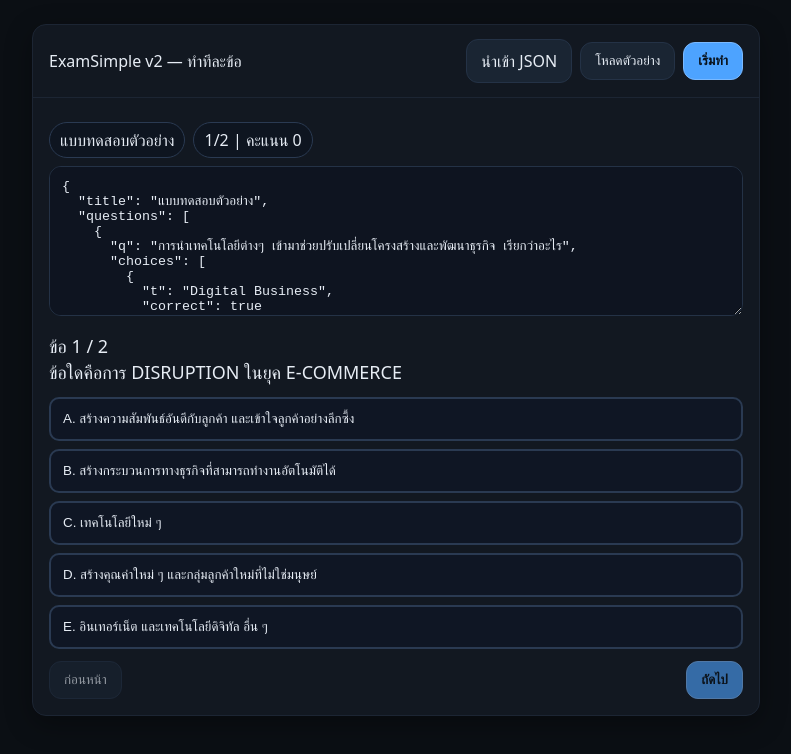
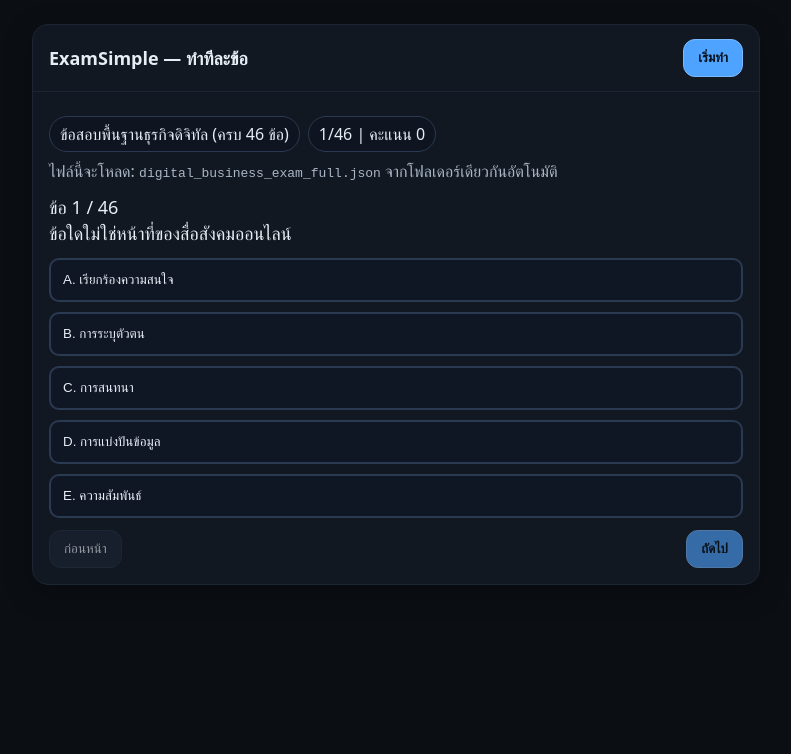
Before and after one commit to slxxpwalker/digital-exam, a plain HTML site: page index.html in a window 1280 px wide. Both pictures are taken after a click on the button "เริ่มทำ". Shown: the whole page, without its empty margins (244-1035 px from the left). Drawn offline with Linux system fonts and the light colour scheme.

Commit message:
Add files via upload

```diff
--- a/index.html
+++ b/index.html
@@ -3,124 +3,114 @@
 <head>
 <meta charset="utf-8">
 <meta name="viewport" content="width=device-width, initial-scale=1">
-<title>ExamSimple v2 (Clickable)</title>
+<title>ExamSimple — GitHub Pages (Auto JSON)</title>
 <style>
   :root{--bg:#0b0f14;--card:#121821;--ink:#e7edf5;--line:#243246;--ok:#22c55e;--bad:#ef4444}
-  *{box-sizing:border-box}body{margin:0;background:var(--bg);color:var(--ink);font-family:system-ui,Segoe UI,Roboto}
+  *{box-sizing:border-box}body{margin:0;background:var(--bg);color:var(--ink);font-family:system-ui,Segoe UI,Roboto,-apple-system}
   .wrap{max-width:760px;margin:24px auto;padding:0 16px}
-  .card{background:var(--card);border:1px solid #1c2533;border-radius:14px;box-shadow:0 8px 28px #0005}
-  header{padding:14px 16px;border-bottom:1px solid #1c2533;display:flex;gap:10px;align-items:center;justify-content:space-between}
+  .card{background:var(--card);border:1px solid #1c2533;border-radius:16px;box-shadow:0 8px 28px #0005}
+  header{padding:14px 16px;border-bottom:1px solid #1c2533;display:flex;gap:8px;align-items:center;justify-content:space-between}
+  .title{font-size:18px;font-weight:700}
   .body{padding:16px}
   .btn{appearance:none;border:1px solid var(--line);background:#1a2533;color:var(--ink);padding:10px 14px;border-radius:12px;cursor:pointer}
-  .btn.primary{background:#4da3ff;color:#081018;border-color:#7ab9ff;font-weight:700}
+  .btn.primary{background:#4da3ff;color:#081018;border-color:#7ab9ff;font-weight:800}
   .btn:disabled{opacity:.6;cursor:not-allowed}
-  textarea{width:100%;min-height:150px;background:#0e1420;color:var(--ink);border:1px solid var(--line);border-radius:12px;padding:12px}
   .q{font-size:18px;line-height:1.45;margin-bottom:12px}
-  .opts{display:grid;gap:8px;margin-bottom:12px}
+  .opts{display:grid;gap:10px;margin-bottom:12px}
   .opt{display:block;width:100%;text-align:left;border:2px solid #2a3a52;background:#0f1624;color:var(--ink);padding:12px;border-radius:10px;cursor:pointer}
   .opt.correct{border-color:var(--ok);background:#0f2a1a}
   .opt.wrong{border-color:var(--bad);background:#2a1111}
   .hud{display:flex;gap:8px;flex-wrap:wrap;margin:8px 0}
   .pill{border:1px solid #2a3a52;border-radius:999px;padding:6px 10px;background:#0e1520}
+  .muted{color:#a9b7c7}
 </style>
 </head>
 <body>
 <div class="wrap">
   <div class="card">
     <header>
-      <div>ExamSimple v2 — ทำทีละข้อ</div>
+      <div class="title">ExamSimple — ทำทีละข้อ</div>
       <div style="display:flex;gap:8px;align-items:center">
-        <label class="btn" for="file">นำเข้า JSON</label>
-        <input id="file" type="file" accept=".json" hidden>
-        <button class="btn" id="loadSample">โหลดตัวอย่าง</button>
-        <button class="btn primary" id="start">เริ่มทำ</button>
+        <button class="btn primary" id="start" disabled>เริ่มทำ</button>
       </div>
     </header>
     <div class="body">
       <div class="hud">
-        <span class="pill" id="title">ยังไม่ได้เริ่ม</span>
+        <span class="pill" id="title">กำลังโหลดคลังข้อสอบ…</span>
         <span class="pill" id="hud">0/0 | คะแนน 0</span>
       </div>
-      <textarea id="bank"></textarea>
+      <div class="muted" id="note">ไฟล์นี้จะโหลด: <code>digital_business_exam_full.json</code> จากโฟลเดอร์เดียวกันอัตโนมัติ</div>
       <div id="play" style="margin-top:12px"></div>
     </div>
   </div>
 </div>
 <script>
-const $=(s,r=document)=>r.querySelector(s);
-const $$=(s,r=document)=>Array.from(r.querySelectorAll(s));
+function $(s,r){ return (r||document).querySelector(s); }
+function $all(s,r){ return Array.prototype.slice.call((r||document).querySelectorAll(s)); }
+function escapeHtml(s){ return String(s).replace(/[&<>"]/g,function(m){ return {"&":"&amp;","<":"&lt;","&gt;":">","\"":"&quot;"}[m]; }); }
+function shuffle(a){ var x=a.slice(); for(var j=x.length-1;j>0;j--){ var k=Math.floor(Math.random()*(j+1)); var t=x[j]; x[j]=x[k]; x[k]=t; } return x; }
 
-const sample={title:"แบบทดสอบตัวอย่าง",
-questions:[
-  {q:"การนำเทคโนโลยีต่างๆ เข้ามาช่วยปรับเปลี่ยนโครงสร้างและพัฒนาธุรกิจ เรียกว่าอะไร",
-   choices:[{t:"Digital Business",correct:true},{t:"Digital Intelligence"},{t:"Digital Disruption"},{t:"Digital Technology"},{t:"Digital Transformation"}]},
-  {q:"ข้อใดคือการ DISRUPTION ในยุค E-COMMERCE",
-   choices:[{t:"สร้างกระบวนการทางธุรกิจที่สามารถทำงานอัตโนมัติได้",correct:true},{t:"เทคโนโลยีใหม่ ๆ"},{t:"อินเทอร์เน็ต และเทคโนโลยีดิจิทัล อื่น ๆ"},{t:"สร้างความสัมพันธ์อันดีกับลูกค้า และเข้าใจลูกค้าอย่างลึกซึ้ง"},{t:"สร้างคุณค่าใหม่ ๆ และกลุ่มลูกค้าใหม่ที่ไม่ใช่มนุษย์"}]}
-]};
+var data=null, items=[], i=0, score=0;
+var titleEl=$('#title'), hud=$('#hud'), play=$('#play');
 
-let bank=JSON.parse(JSON.stringify(sample));
-let items=[]; let i=0; let score=0;
+// Auto-load JSON from same folder; add cache-busting query to avoid stale cache after updates
+fetch('digital_business_exam_full.json?v=' + Date.now(), {cache:'no-store'})
+  .then(function(r){ if(!r.ok) throw new Error('HTTP '+r.status); return r.json(); })
+  .then(function(j){ data=j; titleEl.textContent = data.title || 'แบบทดสอบ'; $('#start').disabled=false; })
+  .catch(function(err){
+    titleEl.textContent = 'โหลดอัตโนมัติไม่สำเร็จ'; console.error(err);
+    var msg=document.createElement('div'); msg.className='muted'; msg.textContent='ตรวจสอบว่าไฟล์ digital_business_exam_full.json อยู่โฟลเดอร์เดียวกับ index.html และสะกดชื่อตรงกัน';
+    play.appendChild(msg);
+  });
 
-const bankTA=$('#bank'), titleEl=$('#title'), hud=$('#hud'), play=$('#play');
-
-function loadBank(){ bankTA.value=JSON.stringify(bank,null,2); titleEl.textContent=bank.title||'แบบทดสอบ'; hud.textContent='0/0 | คะแนน 0'; }
-function shuffle(a){ const x=[...a]; for(let j=x.length-1;j>0;j--){ const k=Math.floor(Math.random()*(j+1)); [x[j],x[k]]=[x[k],x[j]];} return x; }
-$('#loadSample').onclick=()=>{ bank=JSON.parse(JSON.stringify(sample)); loadBank(); };
-$('#file').onchange=async e=>{ const f=e.target.files?.[0]; if(!f) return; try{ bank=JSON.parse(await f.text()); loadBank(); }catch{ alert('ไฟล์ไม่ใช่ JSON ที่ถูกต้อง'); } };
-
-$('#start').onclick=()=>{
-  try{ bank=JSON.parse(bankTA.value);}catch{ alert('JSON ไม่ถูกต้อง'); return; }
-  items = shuffle((bank.questions||[]).map(q=>({ q:q.q, choices: shuffle(q.choices||[]) })));
+$('#start').onclick=function(){
+  if(!data){ alert('ยังไม่มีข้อมูลข้อสอบ'); return; }
+  items = shuffle((data.questions||[]).map(function(q){ return { q:q.q, choices: shuffle(q.choices||[]) }; }));
   i=0; score=0; render();
 };
 
 function render(){
   play.innerHTML='';
-  if(i>=items.length){ renderFinish(); return; }
-  const it=items[i];
-  const box=document.createElement('div');
-  box.innerHTML=`
-    <div class="q">ข้อ ${i+1} / ${items.length}<br>${escape(it.q)}</div>
-    <div class="opts"></div>
-    <div style="display:flex;gap:8px;justify-content:space-between">
-      <button class="btn" id="prev" ${i===0?'disabled':''}>ก่อนหน้า</button>
-      <button class="btn primary" id="next" disabled>ถัดไป</button>
-    </div>`;
-  const opts=$('.opts',box);
-  it.choices.forEach((c,idx)=>{
-    const b=document.createElement('button');
-    b.type='button';
-    b.className='opt';
-    b.textContent=`${String.fromCharCode(65+idx)}. ${c.t}`;
-    b.addEventListener('click', ()=>select(idx));
-    opts.appendChild(b);
-  });
+  if(i>=items.length){ return finish(); }
+  var it=items[i];
+  var box=document.createElement('div');
+  box.innerHTML = '<div class="q">ข้อ '+(i+1)+' / '+items.length+'<br>'+escapeHtml(it.q)+'</div>' +
+                  '<div class="opts"></div>' +
+                  '<div style="display:flex;gap:8px;justify-content:space-between">' +
+                  '<button class="btn" id="prev" '+(i===0?'disabled':'')+'>ก่อนหน้า</button>' +
+                  '<button class="btn primary" id="next" disabled>ถัดไป</button>' +
+                  '</div>';
+  var opts=$('.opts',box);
+  for(var k=0;k<it.choices.length;k++){ (function(idx){
+      var c=it.choices[idx]; var b=document.createElement('button');
+      b.type='button'; b.className='opt'; b.textContent=String.fromCharCode(65+idx)+'. '+c.t;
+      b.addEventListener('click', function(){ select(idx); });
+      opts.appendChild(b);
+  })(k); }
   function select(idx){
-    if(box.dataset.done) return;
-    box.dataset.done='1';
-    const correctIndex = it.choices.findIndex(x=>x.correct);
-    const nodes=$$('.opt',box);
-    nodes.forEach((n,k)=>{ if(k===correctIndex) n.classList.add('correct'); });
-    if(idx!==correctIndex){ nodes[idx].classList.add('wrong'); } else { score++; }
+    if(box.dataset.done) return; box.dataset.done='1';
+    var correctIndex=-1; for(var m=0;m<it.choices.length;m++){ if(it.choices[m].correct){ correctIndex=m; break; } }
+    var nodes=$all('.opt',box);
+    for(var n=0;n<nodes.length;n++){ if(n===correctIndex) nodes[n].classList.add('correct'); }
+    if(idx!==correctIndex) nodes[idx].classList.add('wrong'); else score++;
     $('#next',box).disabled=false;
-    hud.textContent=`${Math.min(i+1,items.length)}/${items.length} | คะแนน ${score}`;
+    hud.textContent=(Math.min(i+1,items.length))+'/'+items.length+' | คะแนน '+score;
   }
-  $('#next',box).onclick=()=>{ i++; render(); };
-  $('#prev',box).onclick=()=>{ if(i>0){ i--; render(); } };
+  $('#next',box).onclick=function(){ i++; render(); };
+  $('#prev',box).onclick=function(){ if(i>0){ i--; render(); } };
   play.appendChild(box);
-  hud.textContent=`${i+1}/${items.length} | คะแนน ${score}`;
+  hud.textContent=(i+1)+'/'+items.length+' | คะแนน '+score;
 }
-function renderFinish(){
-  const pct=Math.round((score/items.length)*100);
-  const done=document.createElement('div');
-  done.innerHTML=`<h3 style="margin:4px 0">จบแบบทดสอบ</h3>
-  <div class="pill">ได้ ${score}/${items.length} ข้อ — ${pct}%</div>
-  <div style="margin-top:10px"><button class="btn primary" id="again">เริ่มใหม่</button></div>`;
-  $('#again',done).onclick=()=>$('#start').click();
+
+function finish(){
+  var pct=Math.round((score/items.length)*100);
+  var done=document.createElement('div');
+  done.innerHTML = '<h3 style="margin:0 0 8px 0">จบแบบทดสอบ</h3>' +
+                   '<div class="pill">ได้ '+score+'/'+items.length+' ข้อ — '+pct+'%</div>' +
+                   '<div style="margin-top:10px"><button class="btn primary" id="again">เริ่มใหม่</button></div>';
+  done.querySelector('#again').onclick=function(){ $('#start').click(); };
   play.appendChild(done);
 }
-function escape(s){ return String(s).replace(/[&<>"]/g,m=>({"&":"&amp;","<":"&lt;",">":"&gt;","\"":"&quot;"}[m])); }
-loadBank();
 </script>
 </body>
 </html>
```
